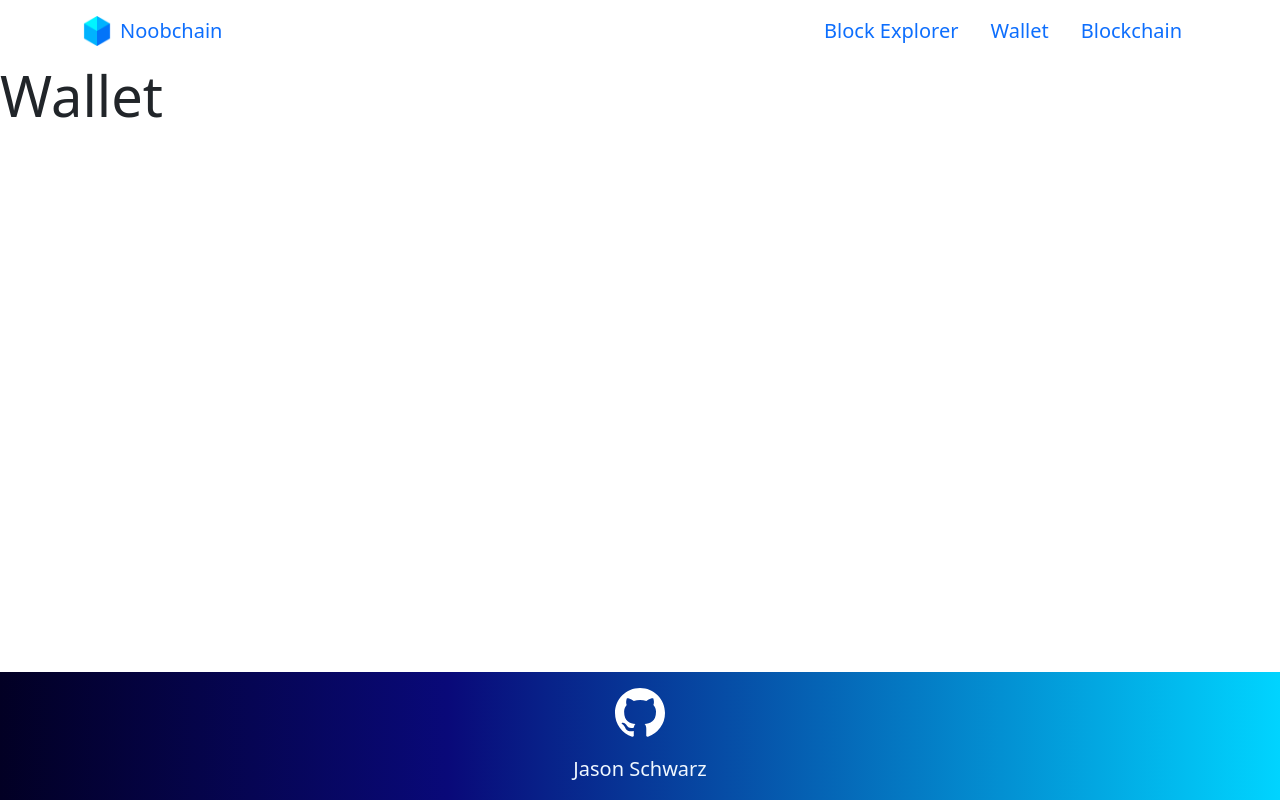
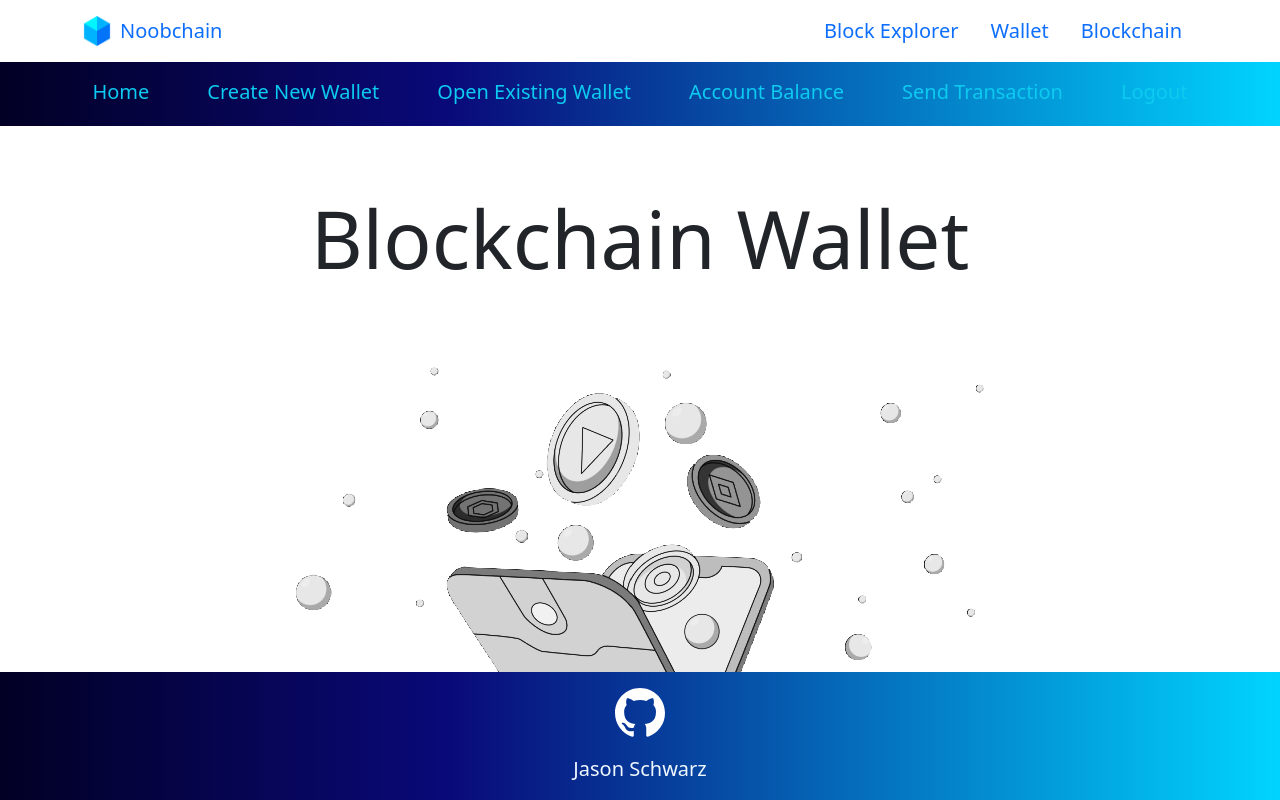
Before and after one commit to SmartGru25/Noobchain, a Next.js app: page /wallet in a window 1280 px wide. Built offline with nearby package versions, Linux system fonts and the light colour scheme.

Commit message:
Wallet: Setup Initial UI

```diff
--- a/Components/Navbar.js
+++ b/Components/Navbar.js
@@ -28,8 +28,8 @@ const Navbar = () => {
               <Link href="/wallet">
                 <a
                   className="nav-link fs-5"
-                  target="_blank"
-                  rel="noopener noreferrer"
+                  // target="_blank"
+                  // rel="noopener noreferrer"
                 >
                   Wallet
                 </a>
--- /dev/null
+++ b/Components/Wallet/MenuBar.js
@@ -0,0 +1,47 @@
+import Link from "next/link";
+import Image from "next/image";
+import styles from "../../styles/Wallet.module.css";
+
+const Navbar = () => {
+  return (
+    <>
+      <div
+        className={styles.background}
+        style={{ display: "flex", justifyContent: "center" }}
+      >
+        <p className="btn fs-5">
+          <Link href="/wallet">
+            <a className="nav-link text-info fs-5">Home</a>
+          </Link>
+        </p>
+        <p className="btn fs-5">
+          <Link href="/wallet/create-new-wallet">
+            <a className="nav-link text-info fs-5">Create New Wallet</a>
+          </Link>
+        </p>
+        <p className="btn fs-5">
+          <Link href="/wallet/open-existing-wallet">
+            <a className="nav-link text-info fs-5"> Open Existing Wallet</a>
+          </Link>
+        </p>
+        <p className="btn fs-5">
+          <Link href="/wallet/account-balance">
+            <a className="nav-link text-info fs-5"> Account Balance</a>
+          </Link>
+        </p>
+        <p className="btn fs-5">
+          <Link href="/wallet/send-transaction">
+            <a className="nav-link text-info fs-5"> Send Transaction</a>
+          </Link>
+        </p>
+        <p className="btn fs-5">
+          <Link href="/wallet">
+            <a className="nav-link text-info fs-5"> Logout</a>
+          </Link>
+        </p>
+      </div>
+    </>
+  );
+};
+
+export default Navbar;
--- a/pages/index.js
+++ b/pages/index.js
@@ -1,8 +1,6 @@
 import Head from "next/head";
-import Image from "next/image";
 import styles from "../styles/BlockExplorer.module.css";
 import axios from "axios";
-import { constSelector } from "recoil";
 
 export default function Home() {
   const handleBlockchain = async () => {
@@ -15,6 +13,9 @@ export default function Home() {
   };
   return (
     <>
+      <Head>
+        <title>NOOB | Block Explorer</title>
+      </Head>
       <div className={styles.background}></div>
       <div
         className="container position-relative "
--- a/pages/wallet.js
+++ b/pages/wallet.js
@@ -1,5 +1,34 @@
-const Wallet = () => {
-  return <h1 className="display-4">Wallet</h1>;
-};
+import Head from "next/head";
+import Image from "next/image";
+import styles from "../styles/Wallet.module.css";
 
-export default Wallet;
+import axios from "axios";
+import MenuBar from "../Components/Wallet/MenuBar";
+import image from "next/image";
+
+export default function Wallet() {
+  return (
+    <>
+      <Head>
+        <title>NOOB | Wallet</title>
+      </Head>
+
+      <MenuBar />
+      <section id="viewHome">
+        <div className="mt-5 pt-3">
+          <h1 className="display-1 pb-5 text-center">Blockchain Wallet</h1>
+
+          <div className="d-flex justify-content-center">
+            <Image
+              src="/images/HeaderWallet-1.png"
+              alt="Wallet"
+              width="800px"
+              height="400px"
+              className="img-fluid"
+            />
+          </div>
+        </div>
+      </section>
+    </>
+  );
+}
--- /dev/null
+++ b/styles/Wallet.module.css
@@ -0,0 +1,12 @@
+.background {
+  background: rgb(2, 0, 36);
+  background: linear-gradient(
+    90deg,
+    rgba(2, 0, 36, 1) 0%,
+    rgba(9, 9, 121, 1) 35%,
+    rgba(0, 212, 255, 1) 100%
+  );
+  width: 100%;
+  height: 4rem;
+  position: relative;
+}
```
Also changed, not shown: pages/wallet/account-balance.js (added, +18 -0 lines), pages/wallet/create-new-wallet.js (added, +18 -0 lines), pages/wallet/open-existing-wallet.js (added, +18 -0 lines), pages/wallet/send-transaction.js (added, +18 -0 lines), public/images/HeaderWallet-1.png (added).
